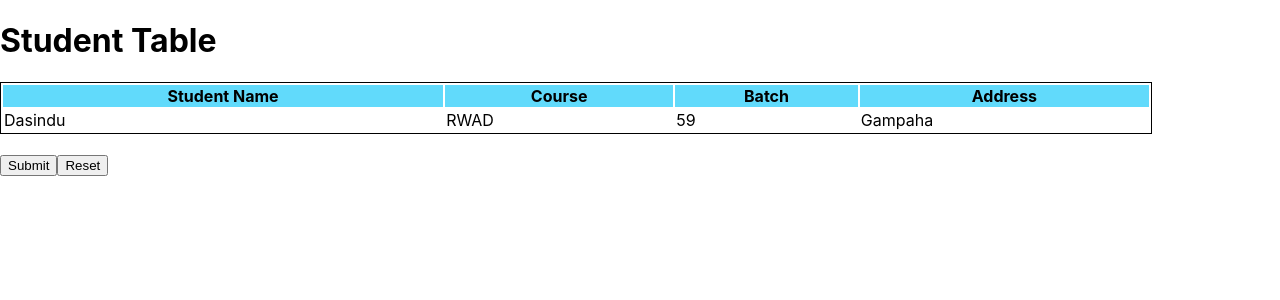
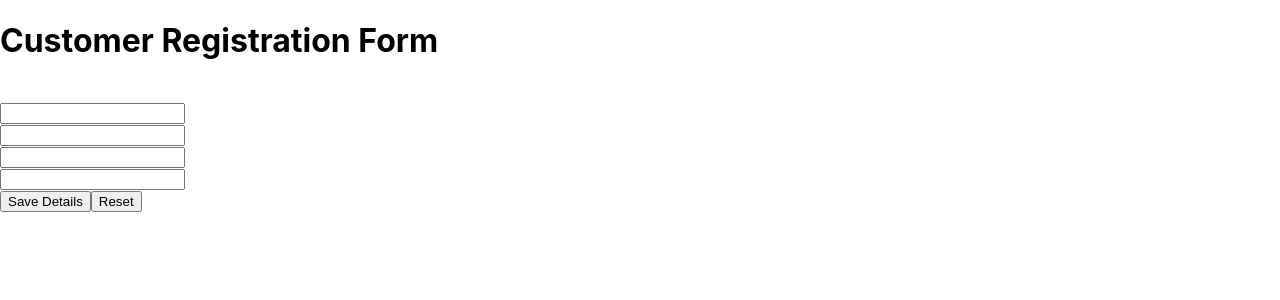
Before and after one commit to Dazzler123/React-JS-Library, a React (Create React App) app: page / in a window 1280 px wide. Shown: the top 300 px of the page. Built offline with nearby package versions, Linux system fonts and the light colour scheme.

Commit message:
Added to App.js

```diff
--- a/src/App.js
+++ b/src/App.js
@@ -6,7 +6,7 @@ import {UserDetails} from "./component/UserDetails";
 import {ShowUser} from "./component/ShowUser";
 import {View} from "./component/View";
 import {Array} from "./component/Array";
-import {EventListener} from "./component/EventListener";
+import {CustomerForm} from "./component/CustomerForm";
 
 function App() {
 
@@ -23,13 +23,14 @@ function App() {
 
         // document.getElementById('body').append(`<FullName/><VehicleTypes/>`)
         <div>
-            <h1>Student Table</h1>
+            {/*<h1>Student Table</h1>*/}
             {/*<FullName/>*/}
             {/*<VehicleTypes/>*/}
-            <View/>
-            <br/>
-            <Array/>
-            <EventListener/>
+            {/*<View/>*/}
+            {/*<br/>*/}
+            {/*<Array/>*/}
+            {/*<EventListener/>*/}
+            <CustomerForm/>
         </div>
     )
 
```
